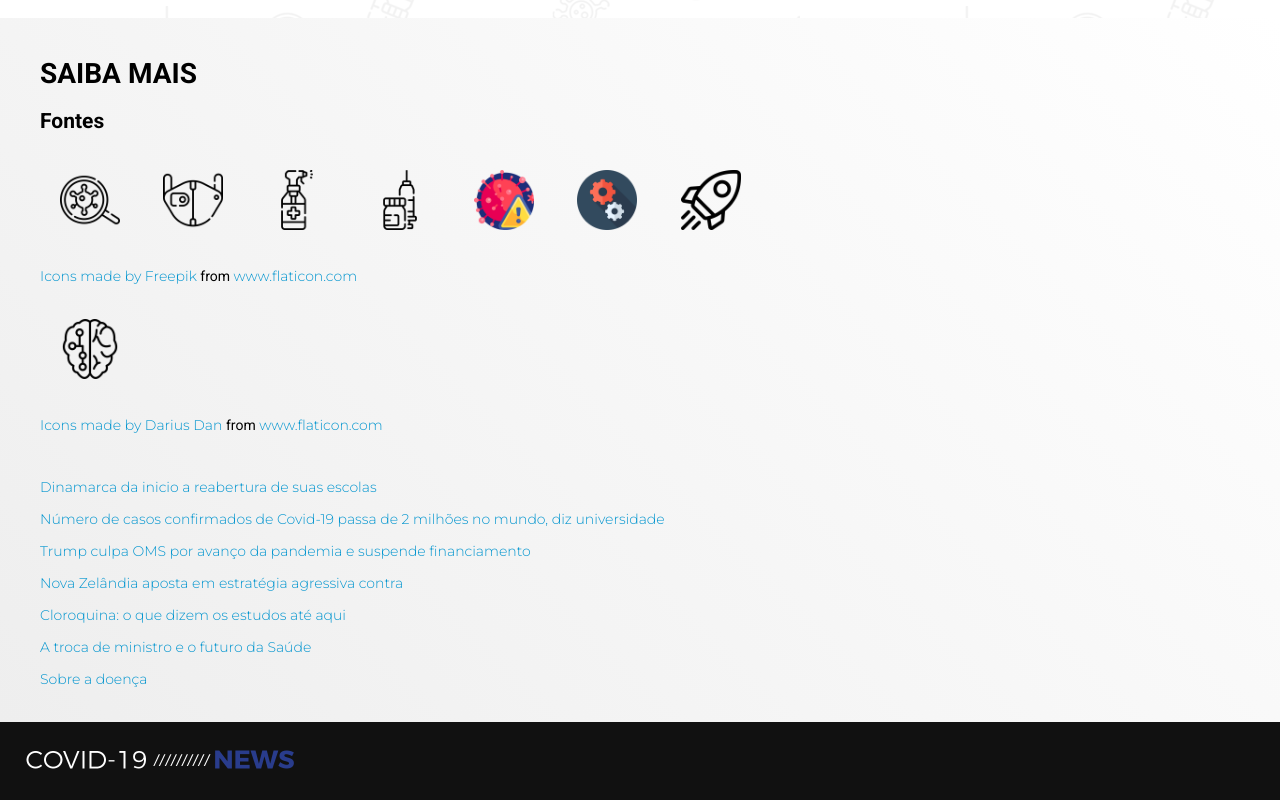
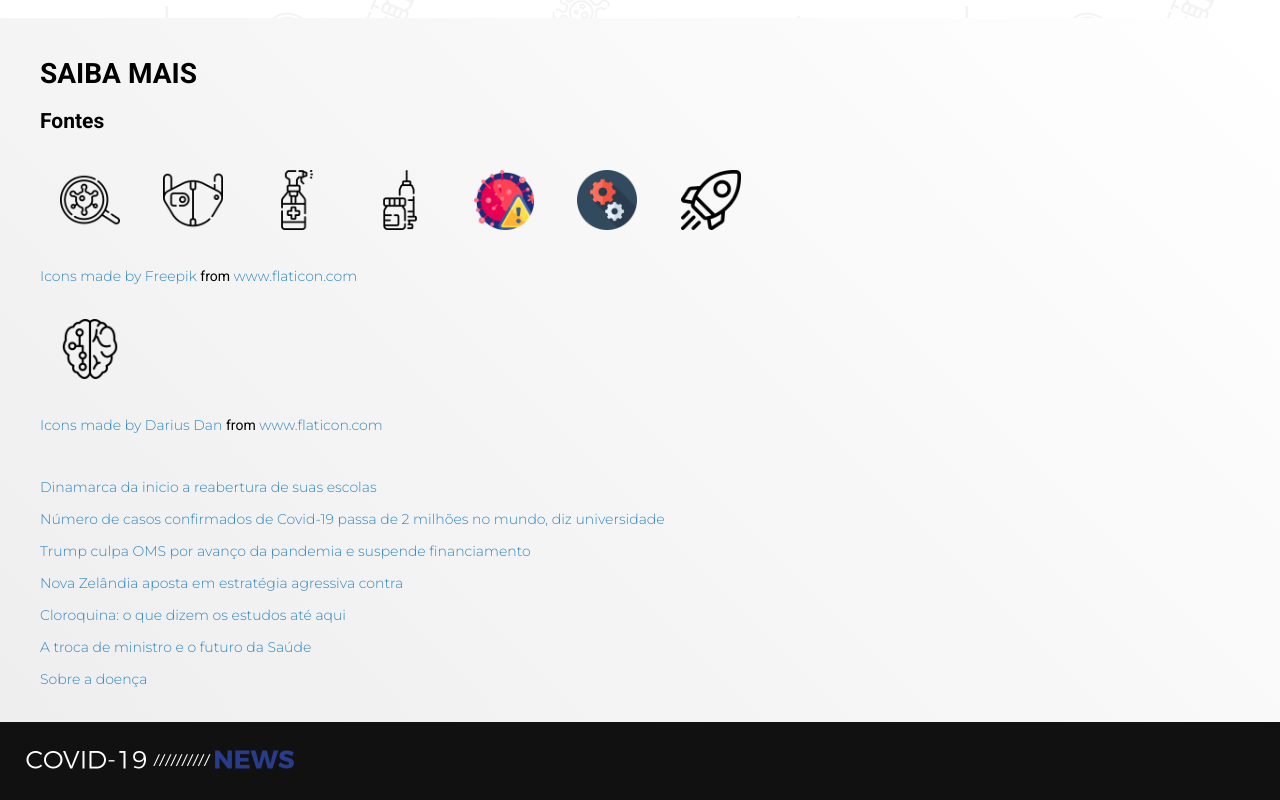
Before and after one commit to IgorSaturno/PrimeiroDesafioGamaacademy, a plain HTML site: page index.html in a window 1280 px wide. Shown: the part 4724-5524 px from the top of the page. Drawn offline with Linux system fonts and the light colour scheme.

Commit message:
cor das letras

```diff
--- a/style.css
+++ b/style.css
@@ -165,7 +165,8 @@ a {
 
     font-family: 'Montserrat', sans-serif;
     font-weight: lighter;
-    color: #0295cf;
+    font-size: ;
+    color: #2E86C1 ;
     text-decoration: none;
 }
 
```
